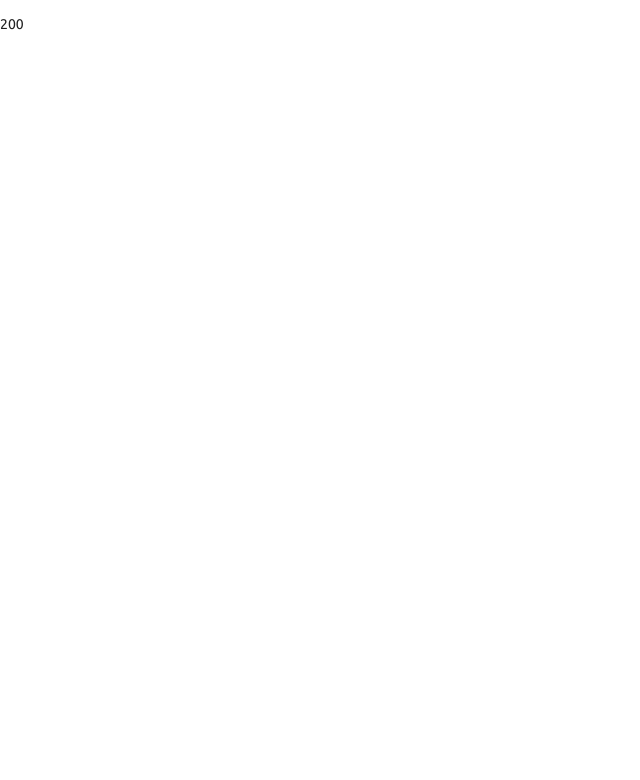
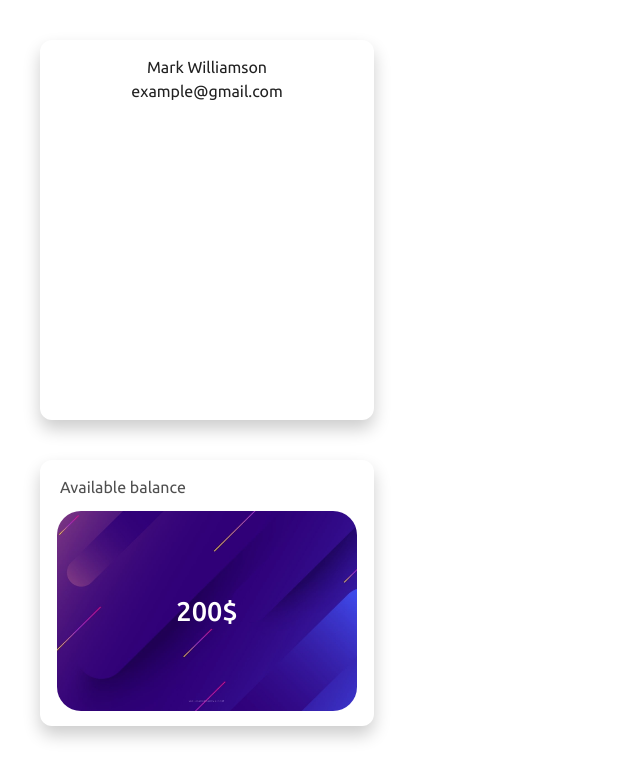
Before and after one commit to Vlad-Shevliakov/cinerama, a React (Create React App) app in the folder web-client/: page /panel in a window 1280 px wide. Shown: the top 780 px of the page, without its empty margins (0-640 px from the left). Built offline with nearby package versions, Linux system fonts and the light colour scheme.

Commit message:
update user panel: balance section

```diff
--- a/web-client/src/pages/Panel/Credit/Credit.tsx
+++ b/web-client/src/pages/Panel/Credit/Credit.tsx
@@ -1,12 +1,54 @@
 import React from 'react'
+import { makeStyles } from '@material-ui/core'
+import Typography from '@material-ui/core/Typography'
+import amountImage from '../../../assets/rastr/amountbg.jpg'
 
-interface CreditProps {}
+interface CreditProps {
+  userBalance: number
+}
 
-const Credit: React.FC<CreditProps> = () => {
+const useStyles = makeStyles(() => ({
+  root: {
+    display: 'inline-block',
+    width: '100%',
+    maxWidth: 334,
+    margin: 40,
+    padding: '15px 17px',
+    borderRadius: 12,
+    boxShadow: '0 9px 17px rgba(0,0,0,0.2)'
+  },
+  title: {
+    marginLeft: 3,
+    marginBottom: 12,
+    color: '#505050'
+  },
+  container: {
+    width: '100%',
+    height: 200,
+    backgroundImage: `url(${amountImage})`,
+    backgroundSize: 'cover',
+    backgroundRepeat: 'no-repeat',
+    backgroundPosition: 'center center',
+    borderRadius: 24,
+    display: 'flex',
+    justifyContent: 'center',
+    alignItems: 'center',
+    color: '#fff',
+    fontWeight: 500,
+    fontSize: 27
+  }
+}))
+
+const Credit: React.FC<CreditProps> = ({ userBalance }) => {
+  const classes = useStyles()
+
   return (
-    <div>
-      <div>
-        <p>200</p>
+    <div className={classes.root}>
+      <Typography component="p" className={classes.title}>
+        Available balance
+      </Typography>
+      <div className={classes.container}>
+        <span>{userBalance}$</span>
       </div>
     </div>
   )
--- /dev/null
+++ b/web-client/src/pages/Panel/Profile/Profile.tsx
@@ -0,0 +1,43 @@
+import React from 'react'
+import Typography from '@material-ui/core/Typography'
+import { makeStyles } from '@material-ui/core'
+
+interface ProfileProps {
+  userName: string
+  userEmail: string
+}
+
+const useStyles = makeStyles(() => ({
+  root: {
+    width: '100%',
+    maxWidth: 334,
+    height: 380,
+    margin: '40px 0 0 40px',
+    padding: '15px 17px',
+    borderRadius: 12,
+    boxShadow: '0 9px 17px rgba(0,0,0,0.2)'
+  },
+  userName: {
+    textAlign: 'center'
+  },
+  email: {
+    textAlign: 'center'
+  }
+}))
+
+const Profile: React.FC<ProfileProps> = ({ userName, userEmail }) => {
+  const classes = useStyles()
+
+  return (
+    <div className={classes.root}>
+      <Typography component="h3" className={classes.userName}>
+        {userName}
+      </Typography>
+      <Typography component="p" className={classes.email}>
+        {userEmail}
+      </Typography>
+    </div>
+  )
+}
+
+export default Profile
--- a/web-client/src/pages/Panel/index.tsx
+++ b/web-client/src/pages/Panel/index.tsx
@@ -1,12 +1,14 @@
 import React from 'react'
 import Credit from './Credit/Credit'
+import Profile from './Profile/Profile'
 
 interface PanelProps {}
 
 const Panel: React.FC<PanelProps> = () => {
   return (
     <section>
-      <Credit />
+      <Profile userName="Mark Williamson" userEmail="example@gmail.com" />
+      <Credit userBalance={200} />
     </section>
   )
 }
```
Also changed, not shown: web-client/src/assets/rastr/amountbg.jpg (added).
